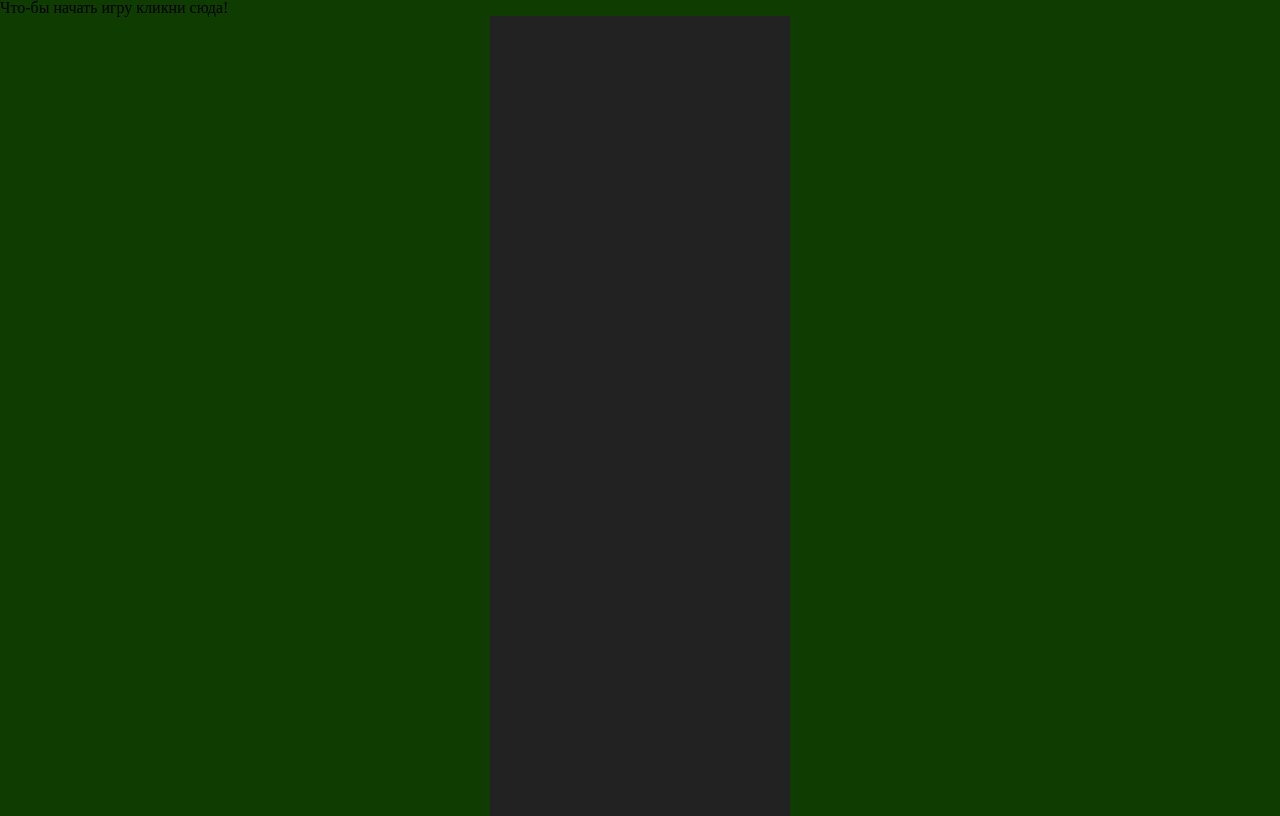
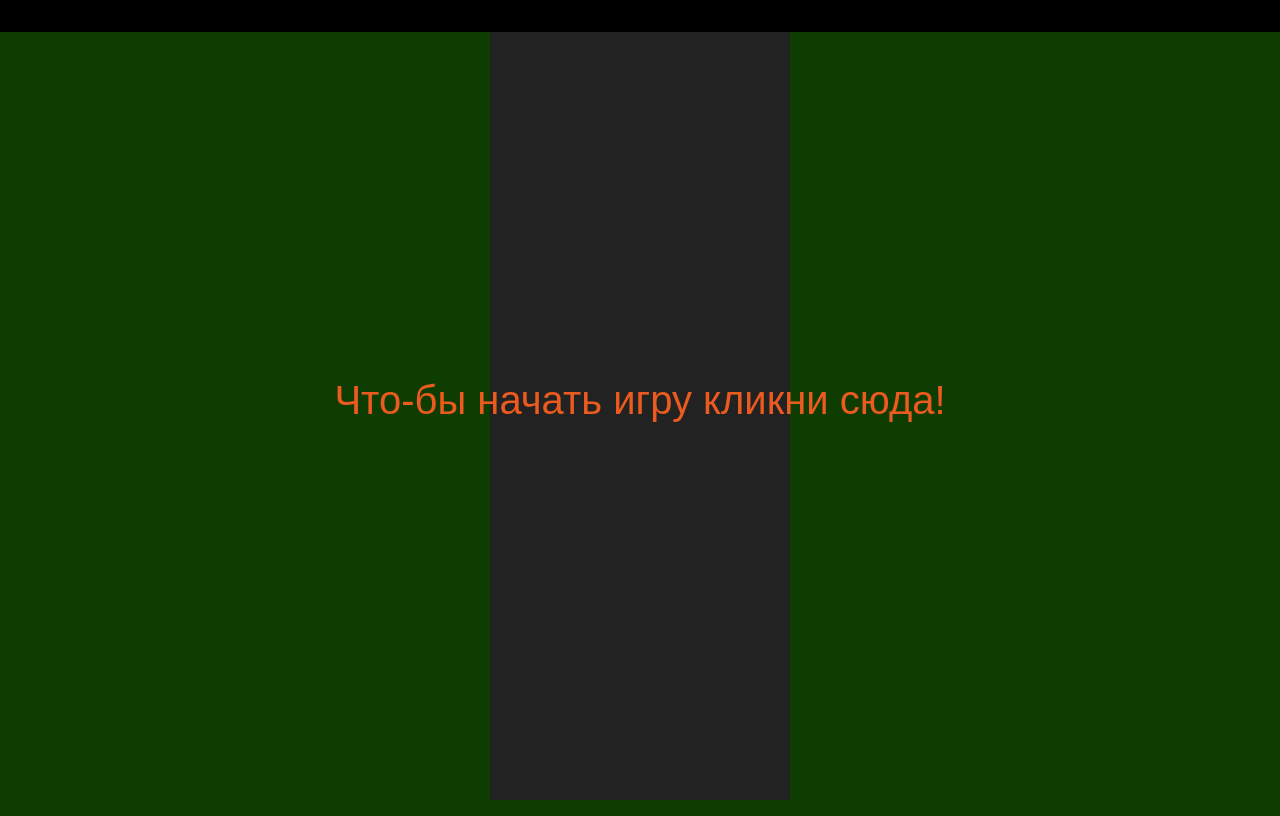
Before and after one commit to exmpemajl/NeedForJS, a plain HTML site: page index.html in a window 1280 px wide. Drawn offline with Linux system fonts and the light colour scheme.

Commit message:
Урок 3

```diff
--- a/css/style.css
+++ b/css/style.css
@@ -152,3 +152,28 @@ table {
     background: rgb(208, 255, 0);
     left: 145px;
 }
+.start {
+    position: absolute;
+    left: 50%;
+    top: 50%;
+    transform: translate(-50%, -50%);
+    z-index: 5;
+    font-family: "Rubik", sans-serif;
+    font-size: 40px;
+    color: #eb5a1e;
+    cursor: pointer;
+    line-height: 24px;
+}
+.score {
+    position: absolute;
+    top: 0;
+    left: 0;
+    width: 100%;
+    background: black;
+    padding: 1rem 0;
+    z-index: 200;
+    color: skyblue;
+    text-align: center;
+    font-weight: 500;
+    font-family: "Rubik", sans-serif;
+}
--- a/js/script.js
+++ b/js/script.js
@@ -22,6 +22,13 @@ const setting = {
 const moveEnemy = () => {
     let enemy = document.querySelectorAll(".enemy");
     enemy.forEach(function (item) {
+        let carRect = car.getBoundingClientRect();
+        let enemyRect = item.getBoundingClientRect();
+        if (carRect.top <= enemyRect.bottom && carRect.right >= enemyRect.left && carRect.left <= enemyRect.right && carRect.bottom >= enemyRect.top) {
+            setting.start = false;
+            start.classList.remove("hide");
+            score.style.top = start.offsetHeight;
+        }
         item.y += setting.speed / 2;
         item.style.top = item.y + "px";
         if (item.y >= document.documentElement.clientHeight) {
@@ -47,6 +54,8 @@ const moveRoad = () => {
 
 const playGame = () => {
     if (setting.start) {
+        setting.score += setting.speed;
+        score.textContent = "SCORE:" + setting.score;
         moveRoad();
         moveEnemy();
         if (keys.ArrowLeft && setting.x > 0) {
@@ -73,7 +82,9 @@ const getQuantityElementElements = (heightElement) => {
 
 const startGame = () => {
     start.classList.add("hide");
-
+    gameArea.innerHTML = "";
+    car.style.left = "125px";
+    car.style.top = "auto";
     for (let i = 0; i < getQuantityElementElements(100); i++) {
         const line = document.createElement("div");
         line.classList.add("line");
@@ -94,7 +105,7 @@ const startGame = () => {
     }
 
 
-
+    setting.score = 0;
     setting.start = true;
     gameArea.appendChild(car);
     setting.x = car.offsetLeft;
```
